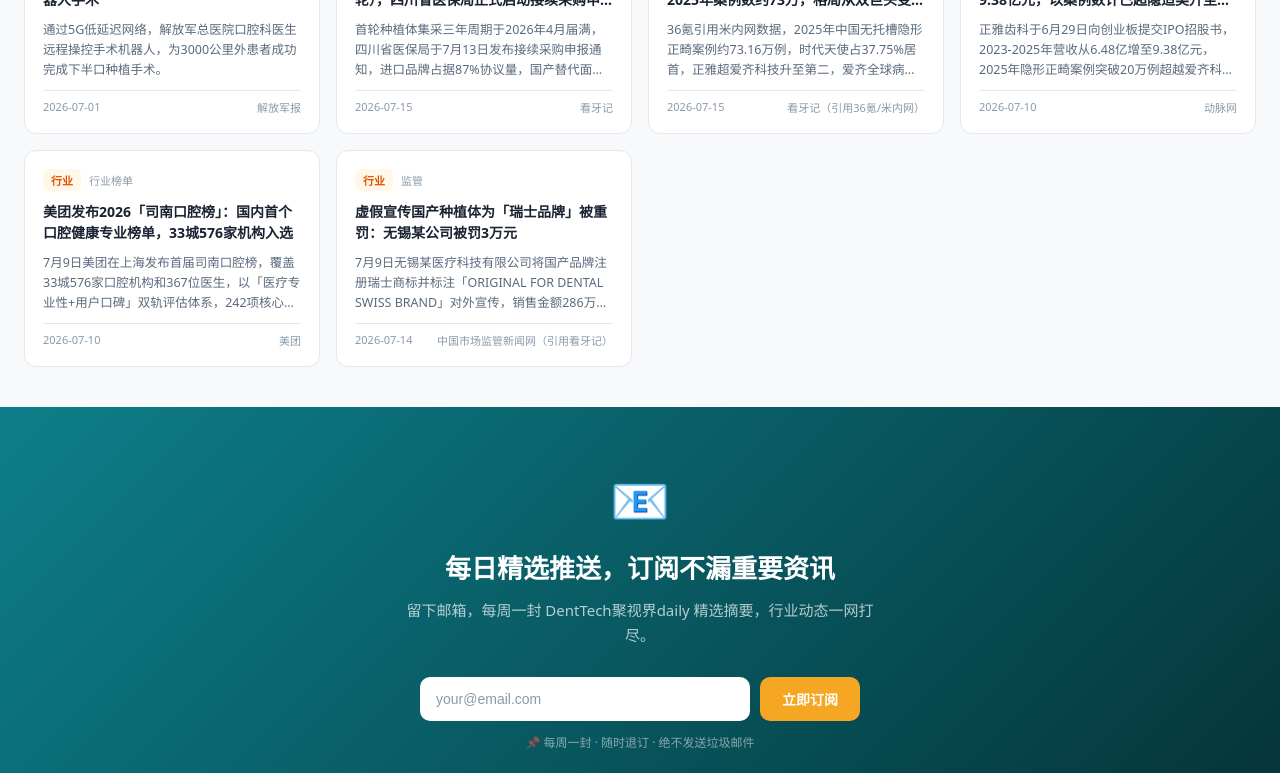
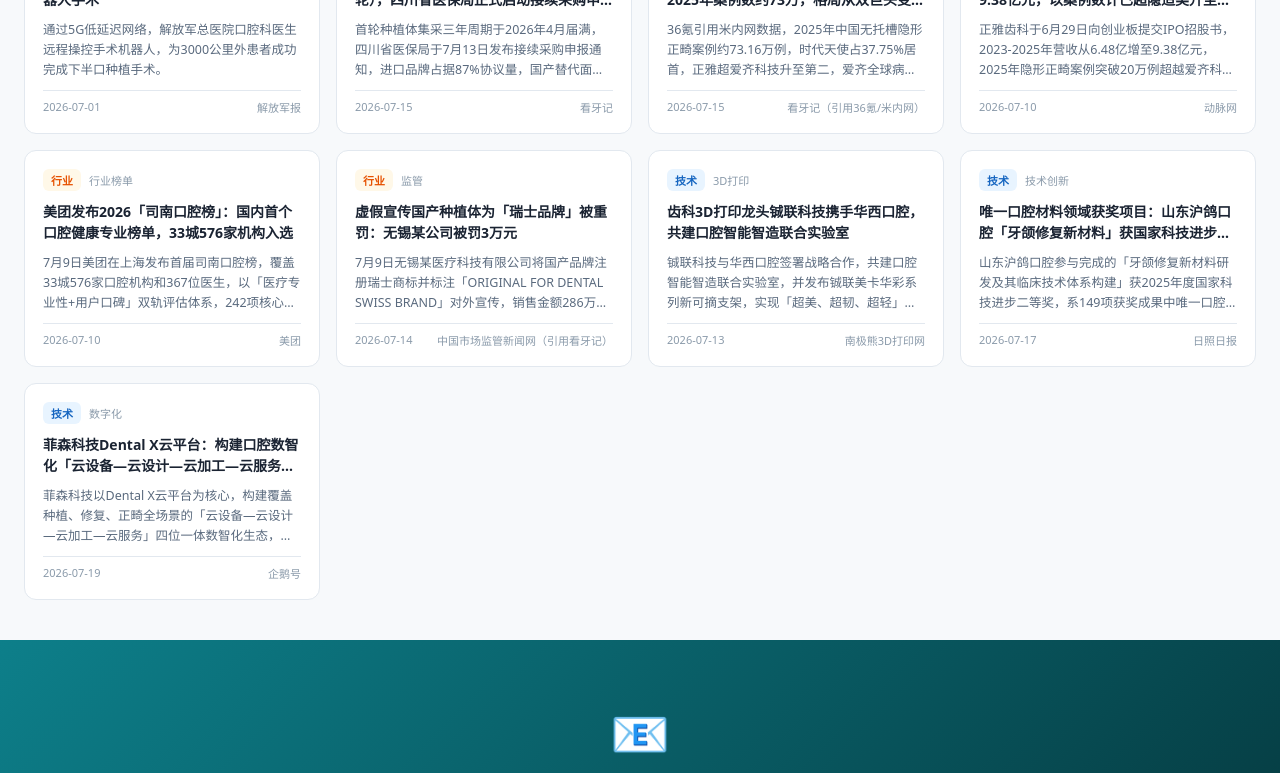
Before and after one commit to coala325-wwl/denttech-daily, a Vue app: page / in a window 1280 px wide. Shown: the part 1457-2230 px from the top of the page. Built offline with nearby package versions, Linux system fonts and the light colour scheme.

Commit message:
feat: 新增4条2026-07-13~19行业资讯（铖联×华西口腔/沪鸽口腔国奖/菲森DentalX/皓昕极薄贴面）

```diff
--- a/src/data/news.js
+++ b/src/data/news.js
@@ -450,6 +450,83 @@ DIAGNOCAM Pro 2.0的主要改进：
     tag: '监管',
     featured: false,
   },
+  {
+    id: 23,
+    region: 'domestic',
+    category: 'technology',
+    title: '齿科3D打印龙头铖联科技携手华西口腔，共建口腔智能智造联合实验室',
+    summary: '铖联科技与华西口腔签署战略合作，共建口腔智能智造联合实验室，并发布铖联美卡华彩系列新可摘支架，实现「超美、超韧、超轻」三超支架，数字化RPD进入国际一流水平。',
+    fullContent: `2026年7月12日，铖联科技与口腔疾病智慧诊疗四川省工程研究中心（华西口腔）正式签署战略合作协议，共建口腔智能智造联合实验室。双方将围绕数字化口腔修复关键技术研发、专利成果转化、临床验证及产业应用开展深度合作，共同推动数字化RPD（可摘局部义齿）、金属手术导板等高精设计与制造迈向国际一流水平。
+
+作为双方合作的首个重要成果，依托华西口腔医院于海洋教授团队原创专利的铖联美卡华彩系列新可摘支架同期正式发布。该系列将金属支架增美技术、美观卡环专利技术与材料表面改性、数字化全流程设计、金属3D打印制造技术深度融合，实现「超美、超韧、超轻」三超支架。
+
+华西口腔医院韩向龙院长表示，铖联科技在口腔数字化、智能制造等领域具备领先的技术创新能力和产业化经验，此次合作将打通临床需求、科技创新、成果转化和产业应用的创新链条，加速更多华西口腔创新成果从实验室走向临床。
+
+铖联科技董事长王林表示，中国口腔修复行业正经历从「粗糙手工作坊」到「高精数字制造」的历史性变革，铖联科技将以全球领先的数字化可摘义齿智造专家为使命，与华西口腔共建智能制造实验室，推动高水平原创技术加速走向临床、造福患者。`,
+    sourceUrl: 'https://so.html5.qq.com/page/real/search_news?docid=70000021_4816a548ee732952',
+    date: '2026-07-13',
+    source: '南极熊3D打印网',
+    tag: '3D打印',
+    featured: false,
+  },
+  {
+    id: 24,
+    region: 'domestic',
+    category: 'technology',
+    title: '唯一口腔材料领域获奖项目：山东沪鸽口腔「牙颌修复新材料」获国家科技进步二等奖',
+    summary: '山东沪鸽口腔参与完成的「牙颌修复新材料研发及其临床技术体系构建」获2025年度国家科技进步二等奖，系149项获奖成果中唯一口腔材料领域获奖，填补了多项国内高端口腔材料技术空白，实现进口替代。',
+    fullContent: `2026年7月8日，2025年度国家科学技术奖在北京揭晓，山东沪鸽口腔医疗集团有限公司参与完成的「牙颌修复新材料研发及其临床技术体系构建」项目荣获国家科技进步二等奖。这是149项获奖成果中，唯一口腔材料领域获奖项目。
+
+高端齿科修复材料长期被海外品牌垄断，补牙易脱落、种植骨量不足、诊疗耗材价格高昂等难题，长期困扰国内口腔临床与群众就医。由北大口腔邓旭亮教授领衔，联合多所顶尖高校与沪鸽口腔协同攻关，直击群众看牙三大痛点，在止痛修复、补牙材料、骨再生技术上完成理论与技术全维度突破，实现了国内口腔材料从「追踪模仿」向「超越引领」的历史性跨越，填补了多项国内高端口腔材料技术空白。
+
+目前，沪鸽口腔持有境内二类及以上医疗器械注册证30余项，产品性能对标国际一线品牌，全面实现进口替代；持有60余个国家和地区市场准入资质，弹性体印模材料、合成树脂牙国内市场占有率稳居首位。企业布局日照、上海双研发中心，手握百余项自主专利。
+
+沪鸽口腔表示，将持续攻坚新一代口腔生物材料、数字化诊疗装备，加速前沿技术临床转化，推出适配基层医疗机构的高性价比产品。`,
+    sourceUrl: 'https://so.html5.qq.com/page/real/search_news?docid=70000021_7496a59985352052',
+    date: '2026-07-17',
+    source: '日照日报',
+    tag: '技术创新',
+    featured: false,
+  },
+  {
+    id: 25,
+    region: 'domestic',
+    category: 'technology',
+    title: '菲森科技Dental X云平台：构建口腔数智化「云设备—云设计—云加工—云服务」全生态',
+    summary: '菲森科技以Dental X云平台为核心，构建覆盖种植、修复、正畸全场景的「云设备—云设计—云加工—云服务」四位一体数智化生态，打通口腔诊疗全流程数据孤岛。',
+    fullContent: `当前，中国口腔医疗行业正经历从传统诊疗向数智化转型的深刻变革。随着患者对诊疗体验的要求日益提升，以及门诊运营对效率与精准度的需求不断增长，口腔医疗机构面临着如何打通数据孤岛、实现全流程数字化协同的现实挑战。
+
+在此背景下，菲森科技凭借自主研发的Dental X云平台，构建了「云设备—云设计—云加工—云服务」四位一体的数智化生态：
+
+- 云设备：椅旁数字化影像设备（CBCT、口扫）直连云端；
+- 云设计：AI辅助的种植规划、正畸方案、修复设计云端协同；
+- 云加工：设计与加工数据直传柔性制造中心；
+- 云服务：门诊运营管理、医生培训、患者随访全流程数字化。
+
+该平台覆盖种植、修复、正畸全场景，为行业提供了一套完整的数字化解决方案，已在数千家口腔门诊落地应用，推动中国口腔医疗数智化转型加速。`,
+    sourceUrl: 'https://so.html5.qq.com/page/real/search_news?docid=70000021_0896a5ce1ac56352',
+    date: '2026-07-19',
+    source: '企鹅号',
+    tag: '数字化',
+    featured: false,
+  },
+  {
+    id: 26,
+    region: 'international',
+    category: 'product',
+    title: 'Venust皓昕发布0.08mm极薄氧化锆贴面，PμSL 3D打印技术实现不磨牙修复',
+    summary: 'Venust皓昕采用PμSL面投影微立体光刻技术，将氧化锆贴面厚度降至0.08mm近乎A4纸薄，多项适应证可不磨牙直接粘接，开创美牙护齿健康新选择。',
+    fullContent: `牙齿贴面是在变色或缺损的牙齿表面粘接一层近似正常牙色的材料。受传统技术限制，传统贴面厚度往往需要0.3-0.5mm，需要将牙齿磨小再粘接，损伤天然牙釉质。
+
+Venust皓昕创新采用PμSL（面投影微立体光刻成型）3D打印技术，氧化锆贴面厚度突破性降至0.08毫米——几乎相当于一张A4纸的厚度。这一划时代的极薄突破，使贴面针对诸多适应证可以不磨牙直接粘接，极大降低了对天然牙的损伤，开创了美牙护齿的健康新选择。
+
+PμSL技术通过数字化光刻成型，可精确控制每层材料的厚度和形态，实现微米级加工精度，保证贴面边缘密合度和长期稳定性。该技术已在齿科修复领域展现出显著的临床优势，为患者提供更微创、更美观的修复方案。`,
+    sourceUrl: 'https://www.venust.cn/',
+    date: '2026-07-18',
+    source: 'Venust皓昕',
+    tag: '新材料',
+    featured: false,
+  },
 ]
 
 export const categoryConfig = [
```
